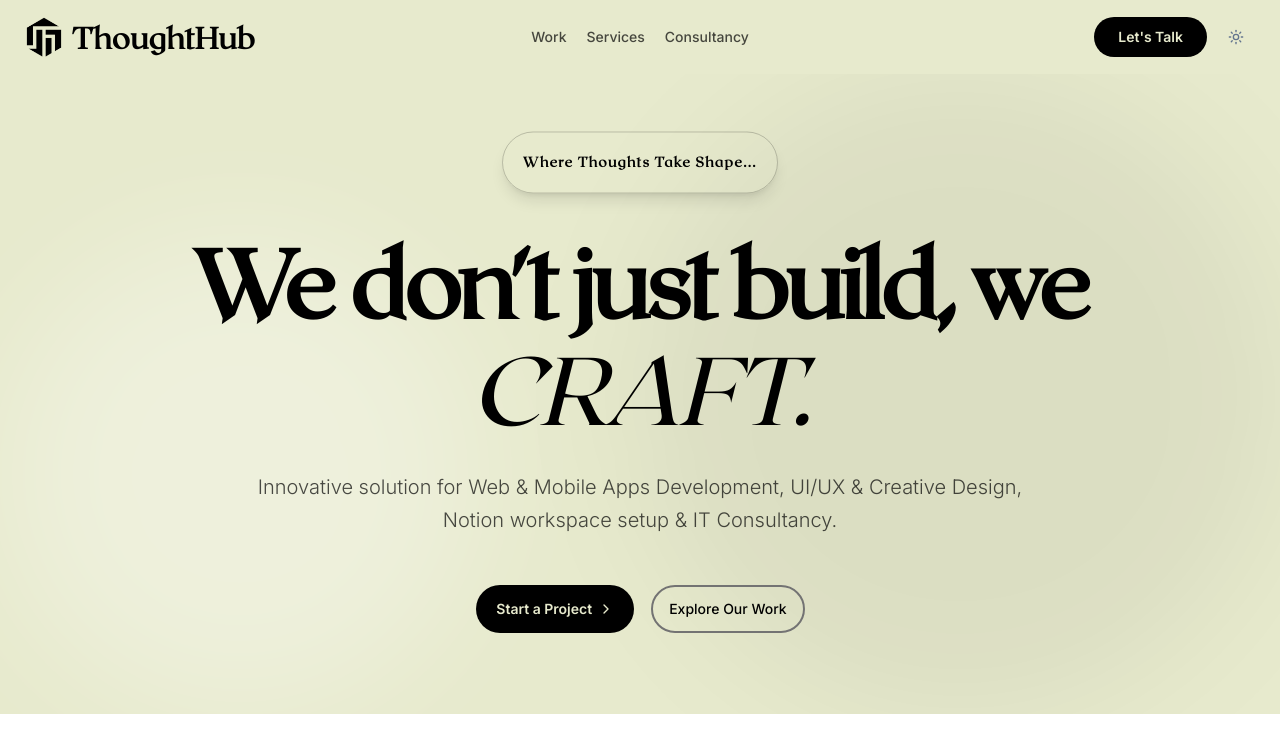
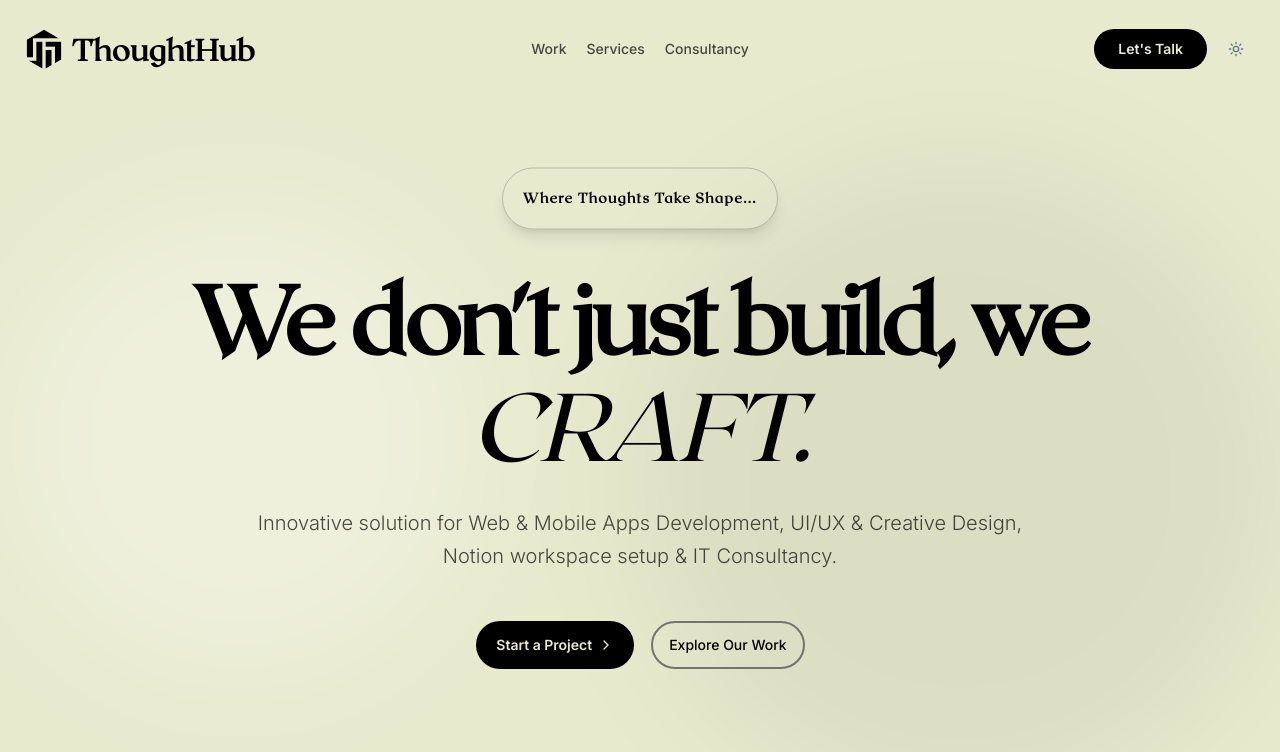
Before and after one commit to ThoughtHubHQ/thoughthub-ui, a Next.js app: page / in a window 1280 px wide. Shown: the top 752 px of the page. Built offline with nearby package versions, Linux system fonts and the light colour scheme; no server answers.

Commit message:
updated hero and header bg issue: make header transparent and hero absoulute

```diff
--- a/app/(home)/_sections/Hero.tsx
+++ b/app/(home)/_sections/Hero.tsx
@@ -9,7 +9,7 @@ import { ChevronRight } from "lucide-react";
 
 export default function Hero() {
   return (
-    <section className="relative w-full pt-15 flex flex-col bg-[#e7eacd] dark:bg-[#0a0a0a] transition-colors duration-500 overflow-hidden">
+    <section className="relative w-full pt-30 flex flex-col bg-[#e7eacd] dark:bg-[#0a0a0a] transition-colors duration-500 overflow-hidden min-h-screen">
       <div className="flex-1 flex flex-col items-center justify-center px-6 relative z-10 text-center pb-20">
         <motion.div
           variants={floatVariants}
@@ -39,8 +39,7 @@ export default function Hero() {
             </span>
           </h1>
           <p
-            className="text-center max-w-3xl text-lg md:text-xl text-black/70 dark:text-white/70
-           font-light leading-relaxed mb-12"
+            className="text-center max-w-3xl text-lg md:text-xl text-black/70 dark:text-white/70 font-light leading-relaxed mb-12"
           >
             {BrandDescription}
           </p>
@@ -51,8 +50,7 @@ export default function Hero() {
             </Button>
             <Button
               variant="outline"
-              className="w-full sm:w-auto px-4 py-5.5 bg-transparent hover:bg-transparent rounded-full border-2 border-muted-foreground dark:border-[#e7eacd]
-               text-black dark:text-[#e7eacd] font-medium hover:scale-105 transition-all duration-300"
+              className="w-full sm:w-auto px-4 py-5.5 bg-transparent hover:bg-transparent rounded-full border-2 border-muted-foreground dark:border-[#e7eacd] text-black dark:text-[#e7eacd] font-medium hover:scale-105 transition-all duration-300"
             >
               Explore Our Work
             </Button>
--- a/components/custom/Header/Header.tsx
+++ b/components/custom/Header/Header.tsx
@@ -14,8 +14,8 @@ export default function Header() {
   ];
 
   return (
-    <div className="bg-[#e7eacd] dark:bg-[#0a0a0a] transition-colors duration-500 overflow-hidden">
-      <header className="relative w-full px-4 lg:px-6 py-4 flex justify-between items-center max-w-360 mx-auto">
+    <header className="absolute top-0 left-0 w-full z-50 bg-transparent transition-colors duration-500">
+      <div className="relative w-full px-8 lg:px-6 py-7 flex justify-between items-center max-w-360 mx-auto">
         <div
           className={`${roxborough.className} text-2xl md:text-3xl font-bold text-black dark:text-[#e7eacd] tracking-wide flex items-center`}
         >
@@ -57,7 +57,7 @@ export default function Header() {
           </Button>
           <ThemeToggle />
         </div>
-      </header>
-    </div>
+      </div>
+    </header>
   );
 }
```
